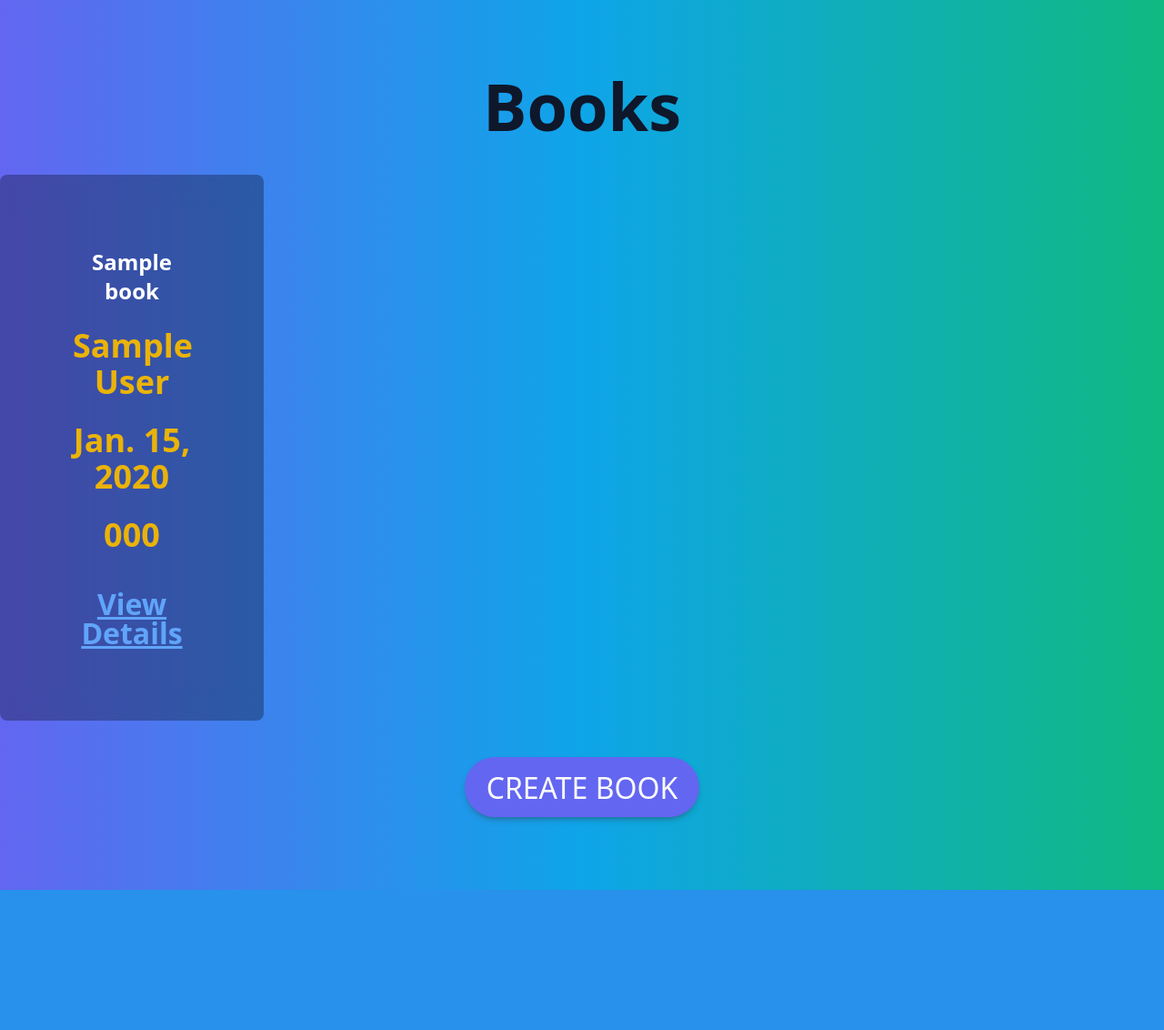
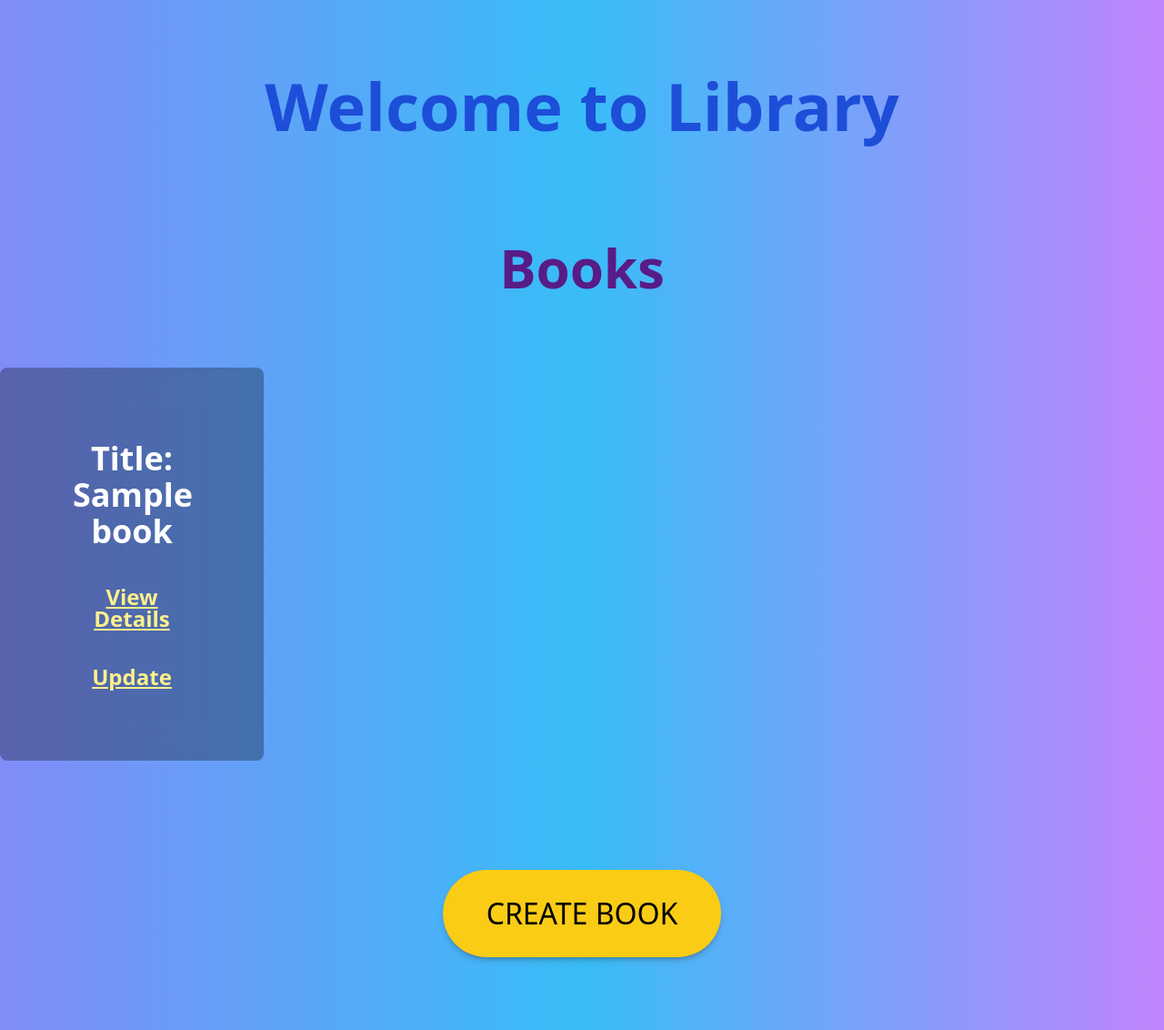
Before and after one commit to melikaezatvar/Library-management, a Django app: page / in a window 1280 px wide. Shown: the whole page at 91% size. Before the commit the page ends 978 px from the top, so only its background shows below. Run offline with Django 5.2, Linux system fonts and the light colour scheme; tables that the repository leaves empty hold one stand-in row (values such as "Sample post"); some libraries are stand-ins or nearby versions.

Commit message:
create templates

```diff
--- a/books/views.py
+++ b/books/views.py
@@ -15,7 +15,20 @@ def book_detail(request, book_id):
 
 def book_create_update(request, book_id=None):
     if book_id:
-        book = get_object_or_404(Book, id=book_id)
+        obj = get_object_or_404(Book, id=book_id)
+
+        form = BookForm(request.POST or None, instance=obj)
+        context = dict()
+        # save the data from the form and
+        # redirect to detail_view
+        if form.is_valid():
+            form.save()
+            return redirect('book_list')
+
+        # add form dictionary to context
+        context["form"] = form
+
+        return render(request, "book_form.html", context)
     else:
         book = None
 
--- a/templates/book_list.html
+++ b/templates/book_list.html
@@ -9,26 +9,26 @@
     <script src="https://cdn.tailwindcss.com"></script>
 </head>
 <body>
-    <main class="min-h-[100vh] py-20 flex flex-col justify-center items-center bg-gradient-to-r from-indigo-500 via-sky-500 to-emerald-500">
-        <h1 class="font-bold text-7xl text-slate-900">Books</h1>
+    <main class="min-h-[100vh] py-20 flex flex-col justify-center items-center bg-gradient-to-r from-indigo-400 via-sky-400 to-purple-400">
+        <h1 class=" pb-28 font-bold text-7xl text-blue-700">Welcome to Library</h1>
+        <h3 class=" pb-10 font-bold text-6xl text-purple-900">Books</h3>
         <div class="mt-10 text-red-500 text-8xl text-center grid grid-cols-4 gap-10">
             {% for book in books %}
-                <div class="rounded-lg hover:bg-black/70 transition cursor-pointer backdrop-blur-lg bg-black/30 gap-6 text-white font-bold p-20 flex flex-col">
-                    <strong class="block text-2xl">{{ book.title }}</strong>
-                    <span class="block w-full text-center text-yellow-500 text-4xl">{{ book.author }}</span>
-                    <span class="block w-full text-center text-yellow-500 text-4xl">{{ book.published_date }}</span>
-                    <span class="block w-full text-center text-yellow-500 text-4xl">{{ book.isbn }}</span>
-                    <a style = "font-size: 2rem" class="mt-4 text-blue-400 underline" href="{% url 'book_detail' book.pk %}">View Details</a>
-                {% if book_id %}
-                    <a class="inline-block rounded-full bg-indigo-500 text-neutral-50 shadow-[0_4px_9px_-4px_rgba(51,45,45,0.7)] hover:bg-indigo-600 hover:shadow-[0_8px_9px_-4px_rgba(51,45,45,0.2),0_4px_18px_0_rgba(51,45,45,0.1)] focus:bg-indigo-800 focus:shadow-[0_8px_9px_-4px_rgba(51,45,45,0.2),0_4px_18px_0_rgba(51,45,45,0.1)] active:bg-indigo-700 active:shadow-[0_8px_9px_-4px_rgba(51,45,45,0.2),0_4px_18px_0_rgba(51,45,45,0.1)] px-6 pb-2 pt-2.5 text-xs font-medium uppercase leading-normal transition duration-150 ease-in-out focus:outline-none focus:ring-0"
-                    style="font-size: 2rem" href="{% url 'book_create_update' book.pk %}"> Update Book </a>
-                {%  endif %}
+                <div class="rounded-lg hover:bg-black/50 transition cursor-pointer backdrop-blur-lg bg-black/30 gap-6 text-white font-bold p-20 flex flex-col">
+                    <strong class="block text-4xl">Title: {{ book.title }}</strong>
+{#                    <span class="block w-full text-center text-yellow-500 text-2xl">{{ book.author }}</span>#}
+{#                    <span class="block w-full text-center text-yellow-500 text-2xl">{{ book.published_date }}</span>#}
+{#                    <span class="block w-full text-center text-yellow-500 text-2xl">{{ book.isbn }}</span>#}
+                    <a style = "font-size: 1.5rem" class="mt-4 text-yellow-200 underline" href="{% url 'book_detail' book.pk %}">View Details</a>
+
+                    <a style = "font-size: 1.5rem" class="mt-4 text-yellow-200 underline" href="{% url 'book_edit' book.pk %}">Update</a>
+
                 </div>
             {% endfor %}
         </div>
 
-        <div class="mt-10 space-x-4">
-            <a class="inline-block rounded-full bg-indigo-500 text-neutral-50 shadow-[0_4px_9px_-4px_rgba(51,45,45,0.7)] hover:bg-indigo-600 hover:shadow-[0_8px_9px_-4px_rgba(51,45,45,0.2),0_4px_18px_0_rgba(51,45,45,0.1)] focus:bg-indigo-800 focus:shadow-[0_8px_9px_-4px_rgba(51,45,45,0.2),0_4px_18px_0_rgba(51,45,45,0.1)] px-6 pb-2 pt-2.5 text-xs font-medium uppercase leading-normal transition duration-150 ease-in-out focus:outline-none focus:ring-0"
+        <div class="pt-20 mt-10 space-x-4">
+            <a class="inline-block rounded-full bg-yellow-400 text-black shadow-[0_4px_9px_-4px_rgba(51,45,45,0.7)] hover:bg-purple-500 hover:shadow-[0_8px_9px_-4px_rgba(51,45,45,0.2),0_4px_18px_0_rgba(51,45,45,0.1)] focus:bg-indigo-800 focus:shadow-[0_8px_9px_-4px_rgba(51,45,45,0.2),0_4px_18px_0_rgba(51,45,45,0.1)] px-12 py-6 text-xs font-medium uppercase leading-normal transition duration-150 ease-in-out focus:outline-none focus:ring-0"
                href="{% url 'book_create_update' %}" style="font-size: 2rem">Create Book</a>
         </div>
     </main>
```
Also changed, not shown: templates/book_detail.html (+21 -7 lines), templates/book_form.html (+28 -7 lines).
